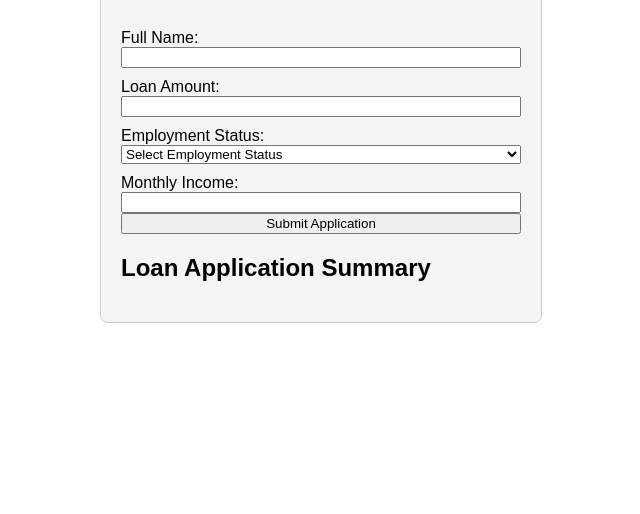
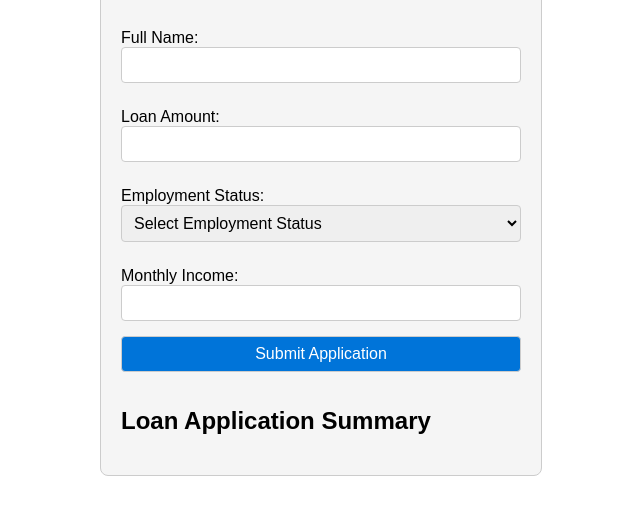
Before and after one commit to Kenneth732/Loan-application-JS, a plain HTML site: page index.html in a window 1280 px wide. Shown: the part 132-646 px from the top of the page, without its empty margins (319-959 px from the left). Drawn offline with Linux system fonts and the light colour scheme.

Commit message:
input select and btn style

```diff
--- a/static/css/style.css
+++ b/static/css/style.css
@@ -25,3 +25,24 @@ form {
 label {
     margin-top: 10px;
 }
+
+input,
+select,
+button {
+    margin-bottom: 15px;
+    padding: 8px;
+    font-size: 16px;
+    border: 1px solid #ccc;
+    border-radius: 4px;
+}
+
+button {
+    background-color: #0074d9;
+    color: #fff;
+    cursor: pointer;
+}
+
+#result {
+    text-align: center;
+    font-weight: bold;
+}
```
